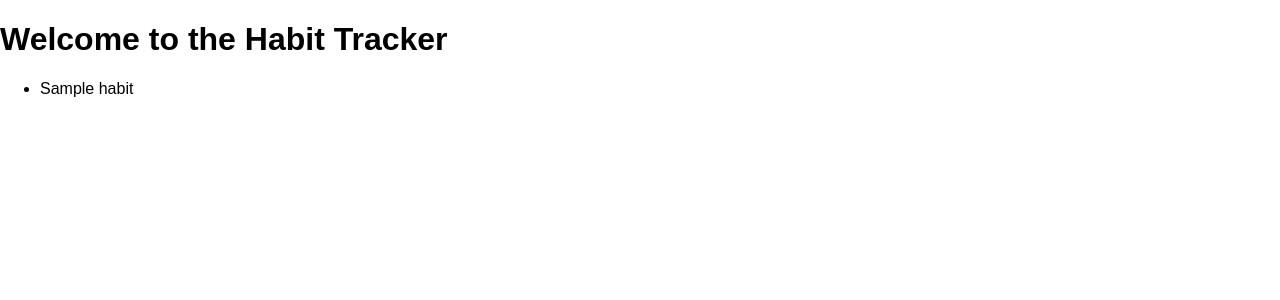
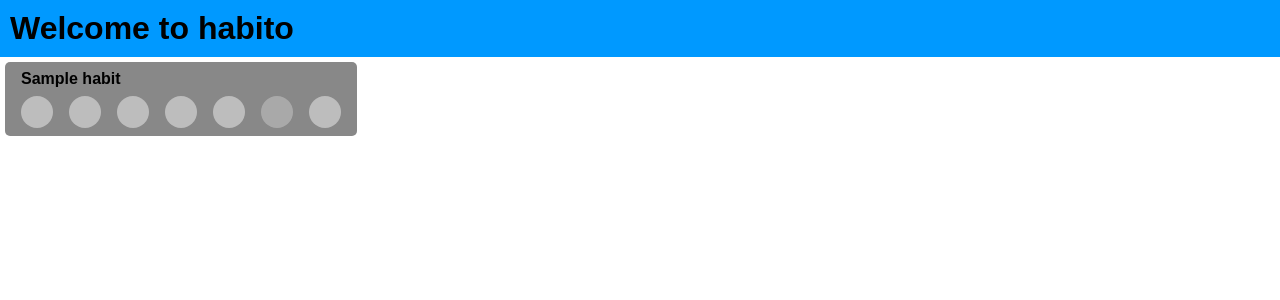
Before and after one commit to phigas/habito, a Django app: page / in a window 1280 px wide. Shown: the top 300 px of the page. Run offline with Django 4.2, Linux system fonts and the light colour scheme; tables that the repository leaves empty hold one stand-in row (values such as "Sample post").

Commit message:
add buttons with animations and dummy favicon

```diff
--- a/habit_tracking/templates/main_page.html
+++ b/habit_tracking/templates/main_page.html
@@ -7,13 +7,33 @@
     <meta name="viewport" content="width=device-width, initial-scale=1">
     <link rel="stylesheet" href="{% static 'normalize.css' %}">
     <link rel="stylesheet" href="{% static 'styles.css' %}">
+    <link rel="shortcut icon" type="image/x-icon" href="{% static 'favicon.ico' %}">
+    <script src="https://ajax.googleapis.com/ajax/libs/jquery/3.6.0/jquery.min.js"></script>
 </head>
+
 <body>
-    <h1>Welcome to the Habit Tracker</h1>
-    <ul>
+    <header class="main-header">
+        <h1>Welcome to habito</h1>
+    </header>
+
+    <div>
         {% for habit in habits %}
-        <li>{{ habit.name }}</li>
+        <div class="habit-tracker" style="background-color: {{ habit.colour }};">
+            <a><strong>{{ habit.name }}</strong></a>
+
+            <div class="daily-button-container">
+                <div class="daily-button unclicked" id="{{ habit.name }}Button1"></div>
+                <div class="daily-button unclicked" id="{{ habit.name }}Button2"></div>
+                <div class="daily-button unclicked"></div>
+                <div class="daily-button unclicked"></div>
+                <div class="daily-button unclicked"></div>
+                <div class="daily-button deactivated"></div>
+                <div class="daily-button unclicked" id="testbutton"></div>
+            </div>
+        </div>
         {% endfor %}
-    </ul>
+    </div>
+
+    <script src="{% static 'script.js' %}"></script>
 </body>
 </html>
--- /dev/null
+++ b/static/script.js
@@ -0,0 +1,14 @@
+document.addEventListener('DOMContentLoaded', function() {
+    var divs = document.getElementsByClassName('daily-button');
+
+    for (var i = 0; i < divs.length; i++) {
+      divs[i].addEventListener('click', function() {
+        // Perform desired actions when the div is clicked
+        if (!this.classList.contains('deactivated')) {
+            this.classList.toggle('clicked');
+            this.classList.toggle('unclicked');
+        }
+
+      });
+    }
+  });
--- a/static/styles.css
+++ b/static/styles.css
@@ -1,3 +1,79 @@
-p {
-    font-family: Arial, Helvetica, sans-serif;
+* {
+  box-sizing: border-box;
+  font-family: Arial, Helvetica, sans-serif;
+}
+
+.main-header h1 {
+  margin: 0;
+}
+
+.main-header {
+  background-color: rgb(0, 153, 255);
+  padding: 10px;
+}
+
+.habit-tracker {
+  border-radius: 5px;
+  border-color: black;
+  padding: 5px;
+  margin: 5px;
+  padding: 0.5rem 1rem;
+  width: fit-content;
+}
+
+.daily-button-container {
+  margin-top: .5rem;
+  display: flex;
+  align-content: center;
+  gap: 1rem;
+}
+
+.daily-button {
+  height: 2rem;
+  width: 2rem;
+  border-radius: 50%;
+  border: none;
+  padding: 0;
+}
+
+.daily-button.clicked {
+  background-color: #4fc3f7  ;
+  animation: clicked .5s
+}
+
+@keyframes clicked {
+  0% {
+    background-color: #bdbdbd;
   }
+  50% {
+    transform: scale(0.8);
+    background-color: #bdbdbd;
+  }
+  100% {
+    transform: scale(1);
+    background-color: #4fc3f7;
+  }
+}
+
+.daily-button.unclicked {
+  background-color: #bdbdbd;
+  animation: unclicked .5s
+}
+
+@keyframes unclicked {
+  0% {
+    background-color: #4fc3f7;
+  }
+  50% {
+    transform: scale(0.8);
+    background-color: #4fc3f7;
+  }
+  100% {
+    transform: scale(1);
+    background-color: #bdbdbd;
+  }
+}
+
+.daily-button.deactivated {
+  background-color: #bdbdbda2;
+}
```
Also changed, not shown: static/favicon.ico (added).
